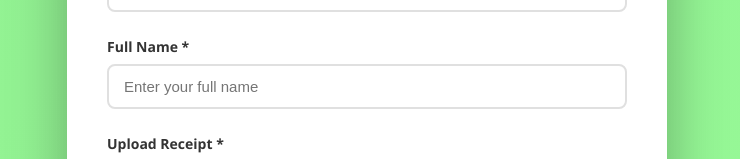
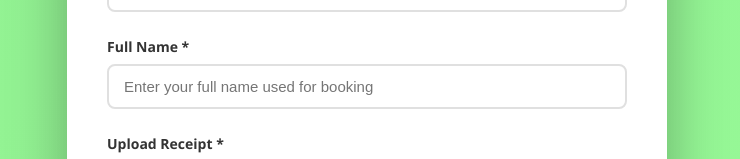
Before and after one commit to agcararaoviewpointretreat-collab/AView, a website: page upload-receipt.html in a window 1280 px wide. Shown: the part 453-612 px from the top of the page, without its empty margins (273-1013 px from the left). Drawn offline with Linux system fonts and the light colour scheme.

Commit message:
upload.html

```diff
--- a/upload-receipt.html
+++ b/upload-receipt.html
@@ -349,7 +349,7 @@
 
             <div class="form-group">
                 <label for="fullName">Full Name *</label>
-                <input type="text" id="fullName" placeholder="Enter your full name" required>
+                <input type="text" id="fullName" placeholder="Enter your full name used for booking" required>
             </div>
 
             <div class="form-group">
```
